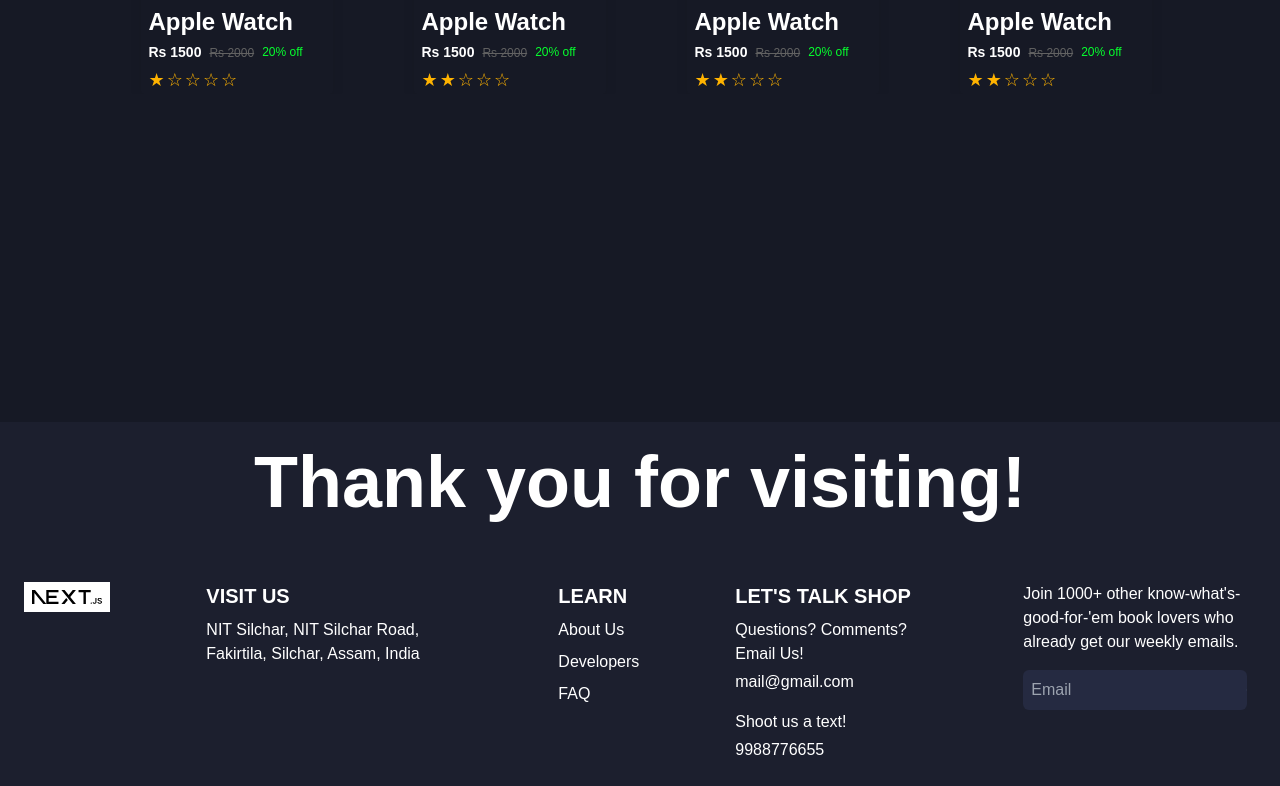
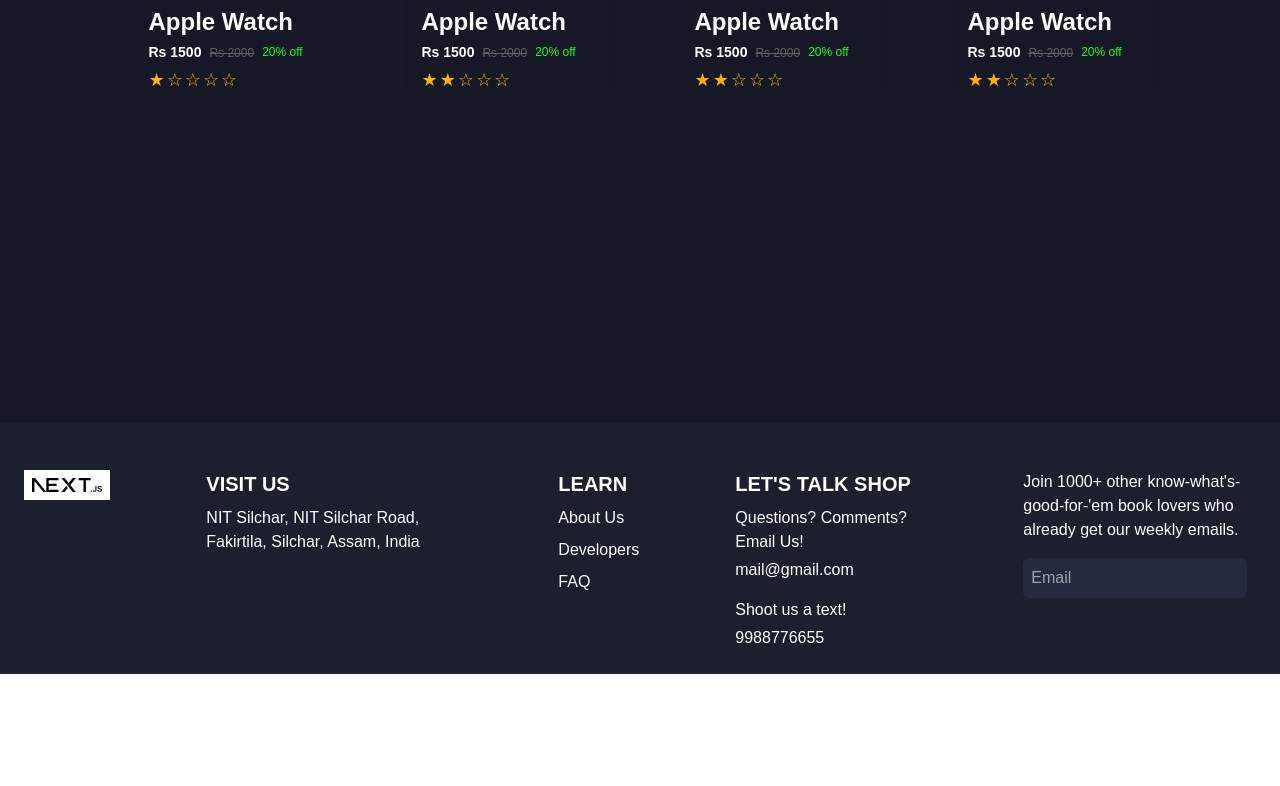
Before and after one commit to gyannj/littlebox-ecommerce, a Next.js app: page / in a window 1280 px wide. Shown: the part 998-1784 px from the top of the page. After the commit the page ends 1672 px from the top, so only its background shows below. Built offline with nearby package versions, Linux system fonts and the light colour scheme.

Commit message:
[UPD]: Footer2 updated

```diff
--- a/modules/components/Footer/footer2.tsx
+++ b/modules/components/Footer/footer2.tsx
@@ -10,9 +10,9 @@ const linkStyle = 'p-2 px-3 mx-3 hover:bg-dark-3 rounded-md';
 const footer2 = (props: Props) => {
   return (
     <footer className='flex flex-col bg-dark-2 text-textColor items-center p-6'>
-        <div className='text-7xl font-bold mb-10'>
+        {/* <div className='text-6xl font-bold mb-10'>
             Thank you for visiting!
-        </div>
+        </div> */}
         <div className='flex flex-row justify-between gap-24 mt-6'>
             <div className='flex flex-col gap-2' >
                 <Image
```
